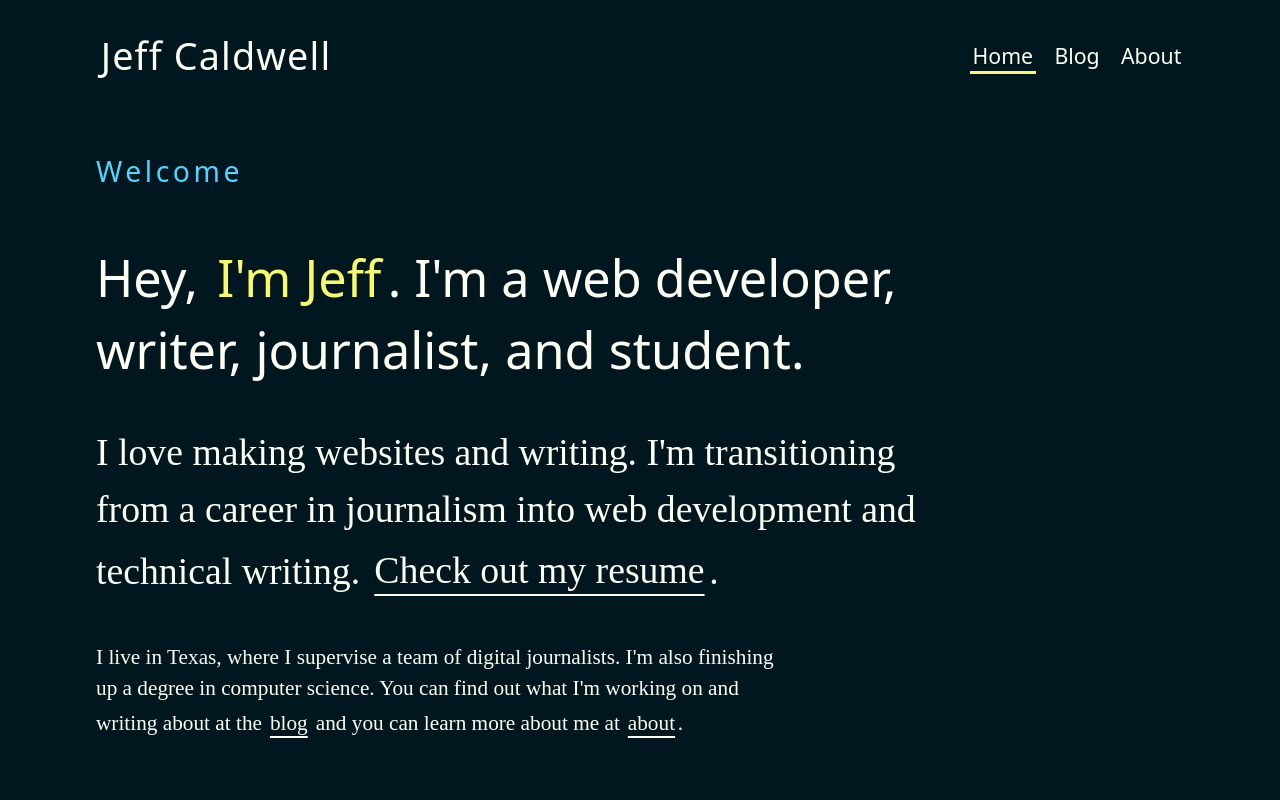
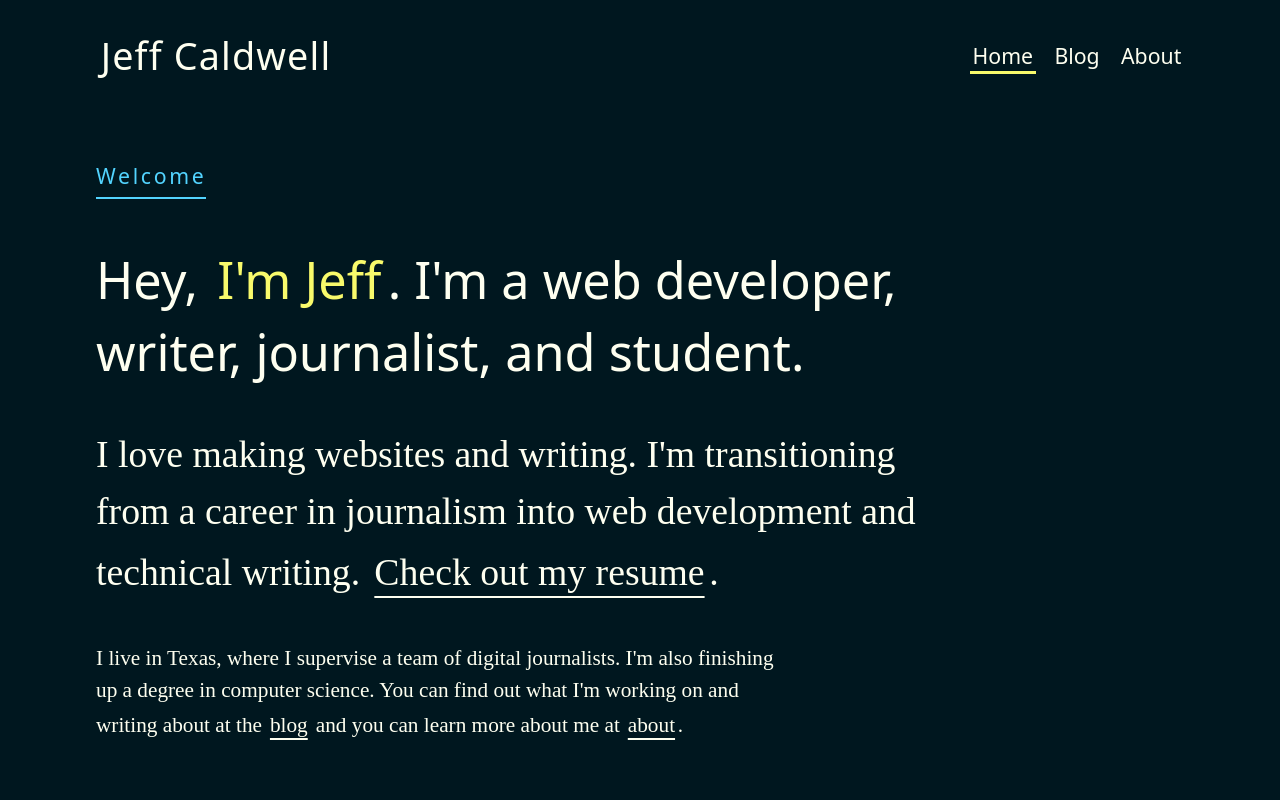
Before and after one commit to nemo-omen/jeffcaldwell.is-2023, a SvelteKit app: page / in a window 1280 px wide. Shown: the top 800 px of the page. Built offline with nearby package versions, Linux system fonts and the light colour scheme; a web font is replaced by a local one.

Commit message:
Some style fixes

```diff
--- a/src/components/Header.svelte
+++ b/src/components/Header.svelte
@@ -50,8 +50,10 @@
   }
 
   nav {
+    width: 100%;
     font-size: var(--size-500);
     display: flex;
+    justify-content: space-between;
     gap: 1rem;
     overflow: visible;
     font-family: 'Noto Sans', system-ui, sans-serif;
@@ -108,10 +110,20 @@
     /* text-decoration-thickness: 0.125em; */
   /* } */
 
-  @media (min-width: 45em) {
+  @media (min-width: 45rem) {
     header {
       flex-direction: row;
       justify-content: space-between;
     }
+
+    nav {
+      width: unset;
+    }
+  }
+
+  @media (min-width: 25rem) {
+    nav {
+      justify-content: space-around;
+    }
   }
 </style>
--- a/src/css/style.css
+++ b/src/css/style.css
@@ -80,28 +80,13 @@ body {
    transition: background-color 0.3s ease-out;
    scroll-behavior: smooth;
    min-height: 100vh;
-   /* display: grid; */
-   /* grid-template-rows: auto 1fr auto; */
-   /* grid-template-areas:  */
-   /*  "header" */
-   /*  "main" */
-   /*  "footer"; */
-   /* align-items: space-between; */
 }
 
 main {
    height: 100%;
    min-height: 100%;
-   margin-bottom: var(--size-900);
-   /* grid-area: main; */
-}
-
-header {
-  grid-area: header;
-}
-
-footer {
-  grid-area: footer;
+   margin-top: var(--size-600);
+   margin-bottom: var(--size-600);
 }
 
 .content {
@@ -179,14 +164,6 @@ main:focus, body:focus {
    background-color: var(--bg);
 }
 
-.page-title {
-  letter-spacing: 0.125em;
-  font-size: var(--size-600);
-  font-weight: 500;
-  color: var(--hover);
-  padding: 0.25em 0;
-}
-
 h1,
 h2,
 h3,
@@ -195,6 +172,19 @@ h4 {
    color: var(--link);
    font-family: 'Noto Sans', system-ui, sans-serif;
    position: relative;
+}
+
+.page-title {
+  display: inline-block;
+  letter-spacing: 0.125em;
+  font-size: var(--size-500);
+  font-weight: 500;
+  color: var(--hover);
+  line-height: 1;
+  padding: 0 0 0.5em 0;
+  margin: 0;
+  margin-bottom: var(--size-600);
+  border-bottom: 0.125em solid var(--hover);
 }
 
 h1,
@@ -317,14 +307,12 @@ h3 {
 header,
 main,
 .footer-inner {
-  /* width: var(--body-l); */
-  margin: auto;
+  margin: 0 auto;
   padding: 1rem;
 }
 
 .post {
    --flow-space: var(--size-700);
-
    width: 90vw;
    width: clamp(16rem, 90vw, var(--body-s));
    margin-left: auto;
@@ -426,11 +414,15 @@ time:not(class) {
      font-size: var(--size-500);
    }
    main {
-     margin-bottom: var(--size-900);
+     margin-top: var(--size-700);
+     margin-bottom: var(--size-700);
    }
    header,
    main,
    .footer-inner {
       width: min(var(--body-l), 90vw);
    }
+   .page-title {
+     margin-bottom: 0;
+   }
 }
```
